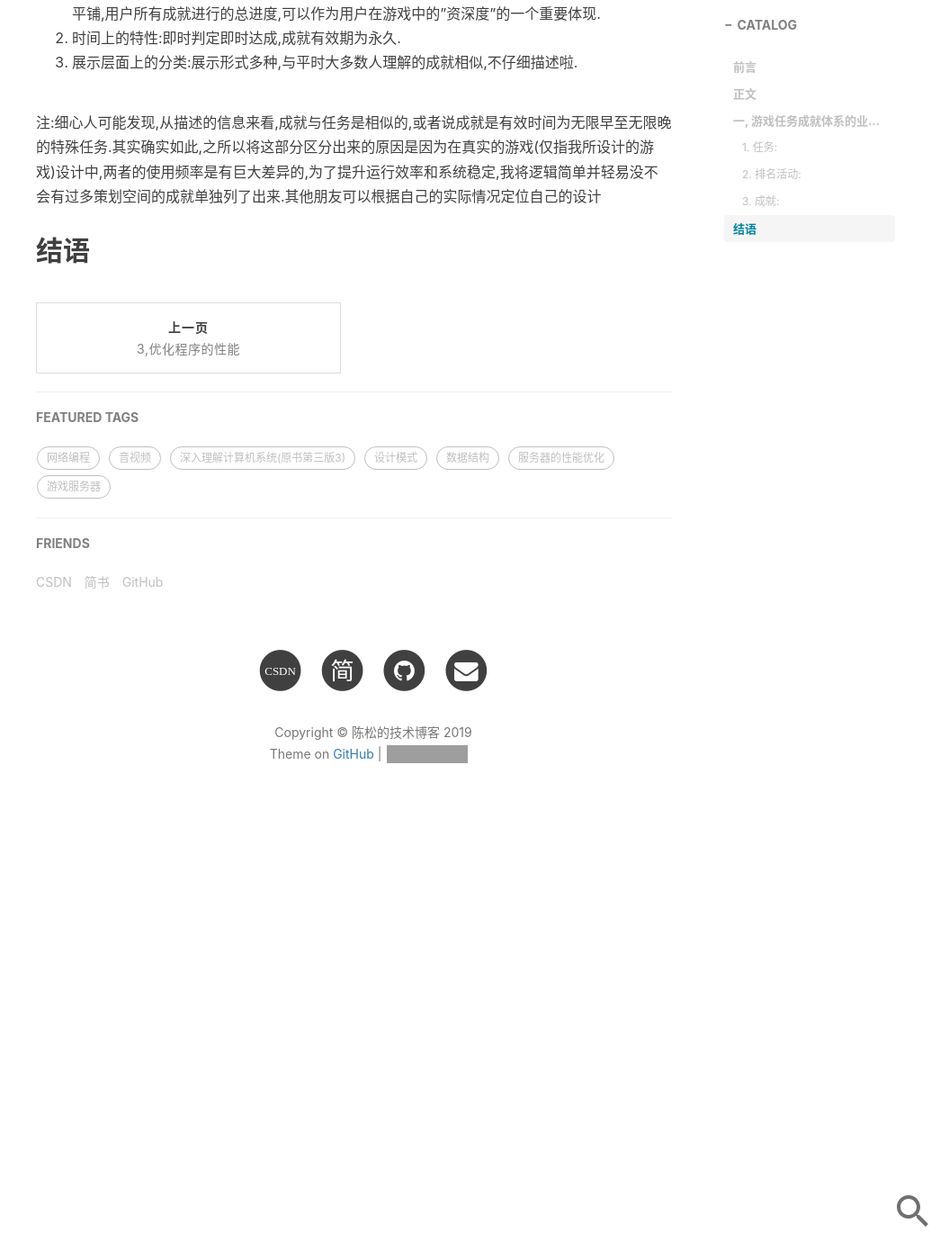
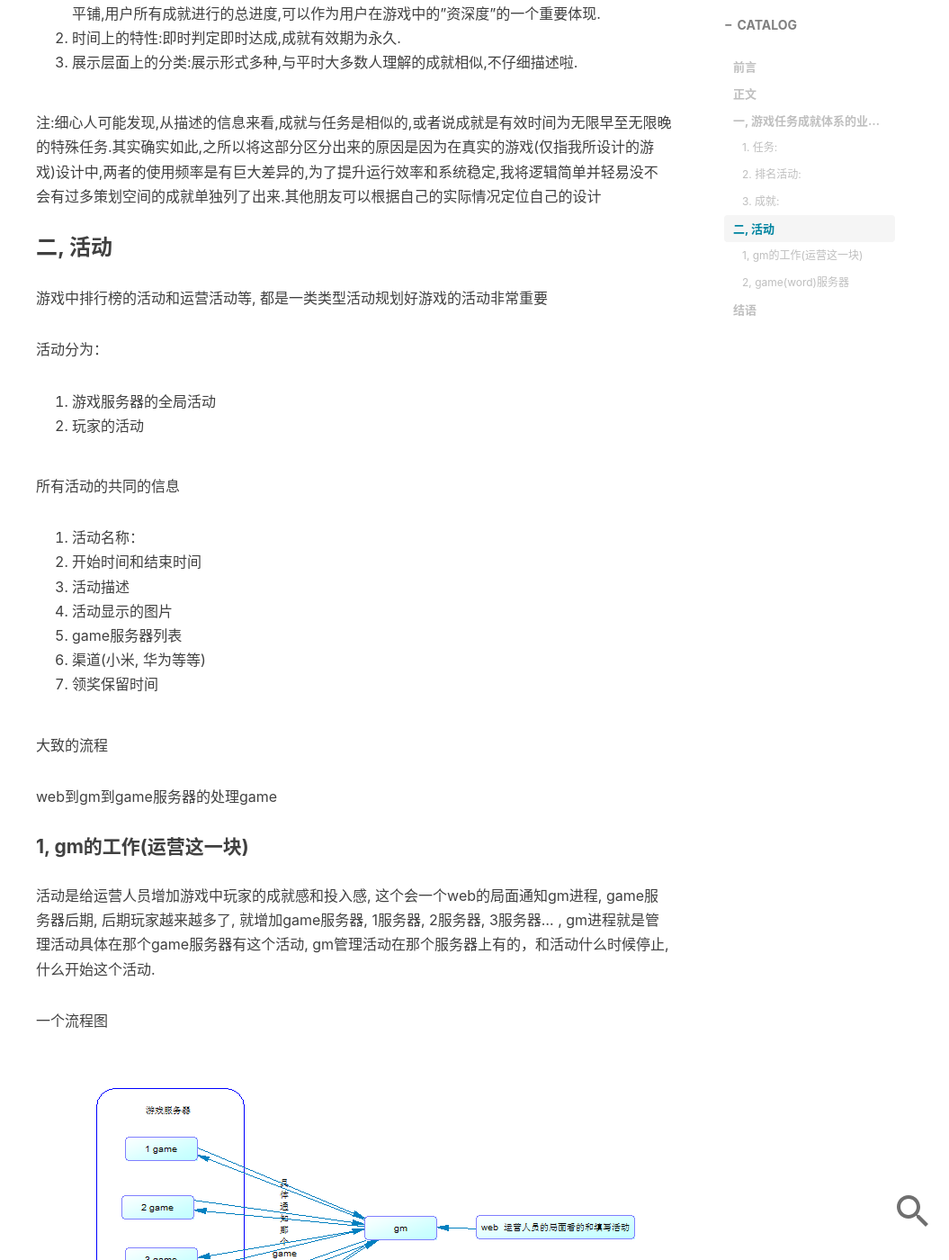
Before and after one commit to chensongpoixs/chensongpoixs.github.io, a Jekyll site: the page built from _posts/2019-01-02-游戏任务成就体系.md, in a window 1280 px wide and 1400 px high, scrolled down 2607 px. Shown: the whole window at 90% size, without its empty margins (225-1280 px from the left). Built offline with Jekyll 4.4.1, drawn with Linux system fonts in a browser that asks for light colours; nearby versions of some CDN libraries; comment, search, counter and statistics services are not loaded; before the commit the page ends 3549 px from its top, so only the background shows below that; some of the changed text lies outside the part shown; grey boxes are pictures that could not be loaded.

Commit message:
活动的流程

```diff
--- a/_posts/2019-01-02-游戏任务成就体系.md
+++ b/_posts/2019-01-02-游戏任务成就体系.md
@@ -61,5 +61,55 @@ tags:
 
 注:细心人可能发现,从描述的信息来看,成就与任务是相似的,或者说成就是有效时间为无限早至无限晚的特殊任务.其实确实如此,之所以将这部分区分出来的原因是因为在真实的游戏(仅指我所设计的游戏)设计中,两者的使用频率是有巨大差异的,为了提升运行效率和系统稳定,我将逻辑简单并轻易没不会有过多策划空间的成就单独列了出来.其他朋友可以根据自己的实际情况定位自己的设计
 
+### 二, 活动
+
+游戏中排行榜的活动和运营活动等, 都是一类类型活动规划好游戏的活动非常重要
+
+活动分为：
+
+1. 游戏服务器的全局活动
+2. 玩家的活动
+
+
+所有活动的共同的信息
+
+1. 活动名称：
+2. 开始时间和结束时间
+3. 活动描述
+4. 活动显示的图片
+5. game服务器列表
+6. 渠道(小米, 华为等等)
+7. 领奖保留时间
+
+
+大致的流程
+
+web到gm到game服务器的处理game
+
+
+#### 1, gm的工作(运营这一块)
+
+活动是给运营人员增加游戏中玩家的成就感和投入感, 这个会一个web的局面通知gm进程, game服务器后期, 后期玩家越来越多了, 就增加game服务器, 1服务器, 2服务器, 3服务器...  , gm进程就是管理活动具体在那个game服务器有这个活动, gm管理活动在那个服务器上有的，和活动什么时候停止, 什么开始这个活动.
+
+
+一个流程图
+
+![](https://github.com/chensongpoixs/chensongpoixs.github.io/blob/master/img/2019-01-02/web_gm_game.png?raw=true)
+
+gm服务器的活动业务逻辑主要分为两类：
+
+1. 接收web运营人员的活动通知gm增加, 修改或者删除活动操作
+2. gm通知game服务器, game服务器请求gm服务器
+
+
+
+#### 2, game(word)服务器
+
+word服务器分为
+
+1. 活动的个人数据
+2. 全局活动数据(global)
+
+
 
 ## 结语
```
Also changed, not shown: img/2019-01-02/web_gm_game.png (added).
